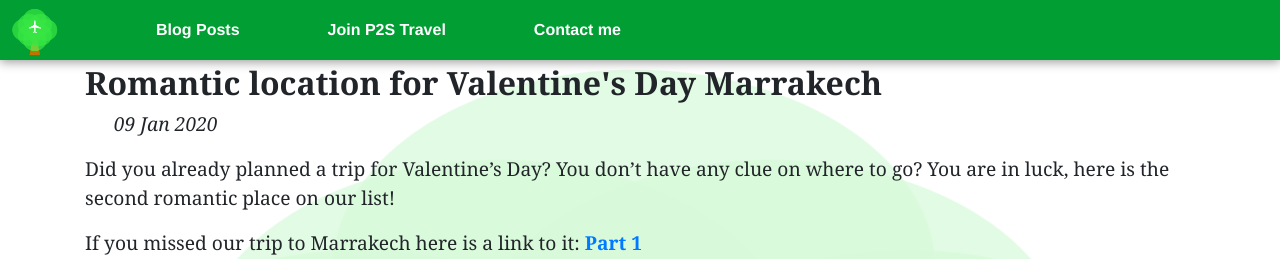
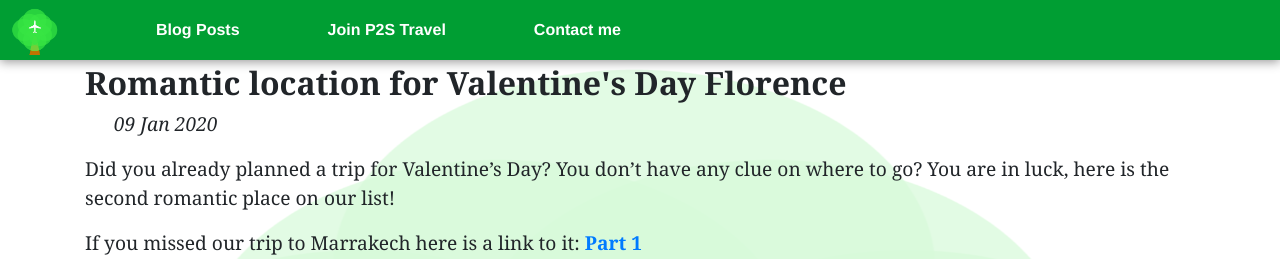
Before and after one commit to jdtravelp2s/jdtravelp2s.github.io, a Jekyll site: the page built from _posts/2020-01-09-romantic-locations-valentine-florence.md, in a window 1280 px wide and 900 px high. Shown: the top 259 px of the window. Built offline with Jekyll 4.4.1, drawn with Linux system fonts in a browser that asks for light colours.

Commit message:
correcting write up on florence valentine special

```diff
--- a/_posts/2020-01-09-romantic-locations-valentine-florence.md
+++ b/_posts/2020-01-09-romantic-locations-valentine-florence.md
@@ -1,13 +1,13 @@
 ---
 layout : post
-title : Romantic location for Valentine's Day Marrakech
+title : Romantic location for Valentine's Day Florence
 Date : 2020-01-09
 ---
 
 Did you already planned a trip for Valentine's Day? You don't have any clue on where to go? You are in luck, here is the second romantic place on our list!
 
 If you missed our trip to Marrakech here is a link to it:
-**[Part 1](https://jdtravelp2s.github.io/2020/01/02/romantic-locations-marrakech)**
+**[Part 1](https://jdtravelp2s.github.io/2020/01/02/romantic-locations-valentin-marrakech)**
 
 # Florence
 
```
